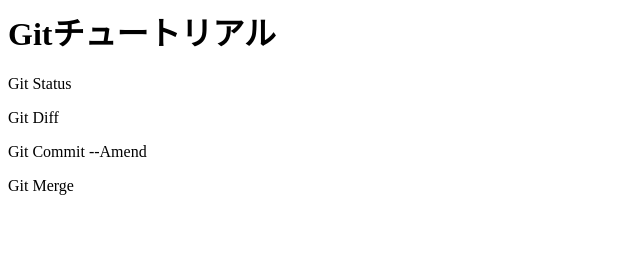
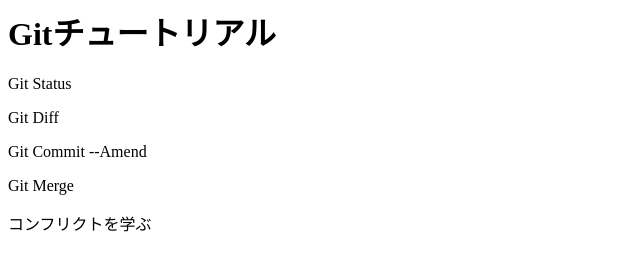
Before and after one commit to Aki-k30/git_tutorial, a plain HTML site: page index.html in a window 1280 px wide. Shown: the whole page, without its empty margins (0-640 px from the left). Drawn offline with Linux system fonts and the light colour scheme.

Commit message:
コンフリクトを追記

```diff
--- a/index.html
+++ b/index.html
@@ -5,3 +5,5 @@
 <p>Git Commit --Amend</p>
 
 <p>Git Merge</p>
+
+<p>コンフリクトを学ぶ</p>
```
